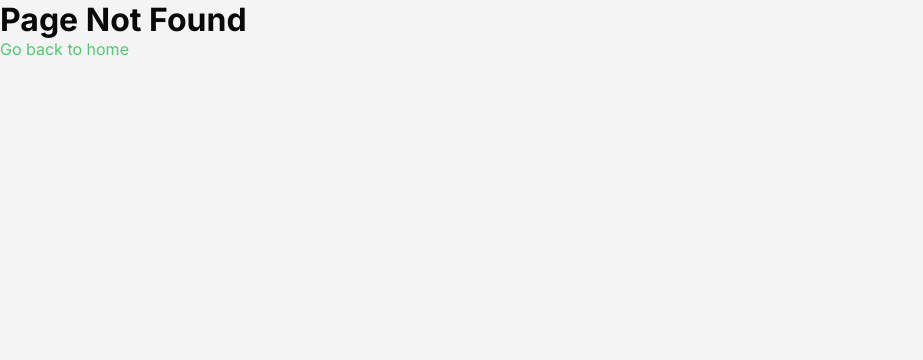
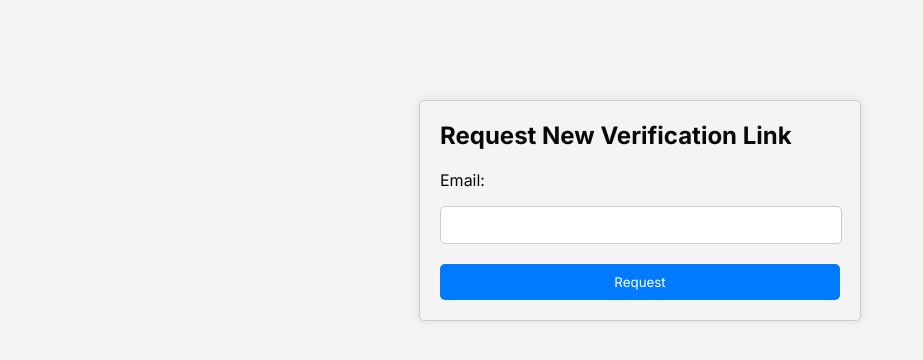
Before and after one commit to hbapte/todo-react, a React (Create React App) app: page /request-email-token in a window 1280 px wide. Before the commit this address had no page. Shown: the top 360 px of the page, without its empty margins (0-923 px from the left). Built offline with nearby package versions, Linux system fonts and the light colour scheme.

Commit message:
add request verification email  link

```diff
--- a/src/App.tsx
+++ b/src/App.tsx
@@ -4,6 +4,7 @@ import HomePage from './pages/TaskPage';
 import NotFound from './pages/notFound';
 import RegisterForm from './pages/register';
 import LoginForm from './pages/login';
+import RequestVerificationLinkForm from './pages/RequestEmailToken';
 import './styles/global.css';
 
 const ProtectedRoute: React.FC<{ element: JSX.Element }> = ({ element }) => {
@@ -33,6 +34,7 @@ const App: React.FC = () => {
         <Router>
             <Routes>
                 <Route path="/signup" element={<RegisterForm />} />
+                <Route path="/request-email-token" element={<RequestVerificationLinkForm  />} />
                 <Route path="/login" element={<LoginForm />} />
                 <Route path="/" element={<ProtectedRoute element={<HomePage />} />} />
                 <Route path="*" element={<NotFound />} />
--- /dev/null
+++ b/src/pages/RequestEmailToken.tsx
@@ -0,0 +1,50 @@
+import React from 'react';
+import { useForm } from 'react-hook-form';
+import axios from 'axios';
+import { toast, ToastContainer } from 'react-toastify';
+import 'react-toastify/dist/ReactToastify.css';
+import '../styles/pages/requestEmailToken.css';
+
+interface FormData {
+    email: string;
+  }
+
+  const RequestVerificationLinkForm: React.FC = () => {
+    const { register, handleSubmit, formState: { errors } } = useForm<FormData>();
+
+    const onSubmit = async (data: any) => {
+      try {
+        const response = await axios.post('https://todo-express-server-0yda.onrender.com/api/auth/request-new-verification-link', data);
+        toast.success(response.data.message);
+      } catch (error: any) {
+        if (error.response) {
+          toast.error(error.response.data.error);
+        } else {
+          toast.error('An error occurred. Please try again later.');
+        }
+      }
+    };
+
+
+  return (
+    <>
+    <div className="form-container">
+      <h2>Request New Verification Link</h2>
+      <form onSubmit={handleSubmit(onSubmit)}>
+        <label htmlFor="email">Email:</label>
+        <input
+          type="email"
+          id="email"
+          {...register('email', { required: 'Email is required' })}
+          className={`input-field ${errors.email ? 'input-error' : ''}`}
+        />
+        {errors.email && <p className="error-message">{errors.email.message}</p>}
+        <button type="submit" className="submit-button">Request</button>
+      </form>
+    </div>
+    <ToastContainer />
+    </>
+  );
+};
+
+export default RequestVerificationLinkForm;
--- /dev/null
+++ b/src/styles/pages/requestEmailToken.css
@@ -0,0 +1,47 @@
+.form-container {
+
+  max-width: 400px;
+
+  margin:100px auto;
+  padding: 20px;
+  border: 1px solid #ccc;
+  border-radius: 5px;
+  box-shadow: 0 0 10px rgba(0, 0, 0, 0.1);
+}
+
+.form-container h2 {
+  margin-bottom: 20px;
+}
+
+.form-container label {
+  display: block;
+  margin-bottom: 10px;
+}
+
+.form-container input[type="email"] {
+  width: 95%;
+  padding: 10px;
+  margin-bottom: 20px;
+  border: 1px solid #ccc;
+  border-radius: 5px;
+}
+
+.form-container button {
+  display: block;
+  width: 100%;
+  padding: 10px;
+  background-color: #007bff;
+  color: #fff;
+  border: none;
+  border-radius: 5px;
+  cursor: pointer;
+}
+
+.form-container button:hover {
+  background-color: #0056b3;
+}
+
+.form-container p {
+  margin-top: 10px;
+  color: #007bff;
+}
```
